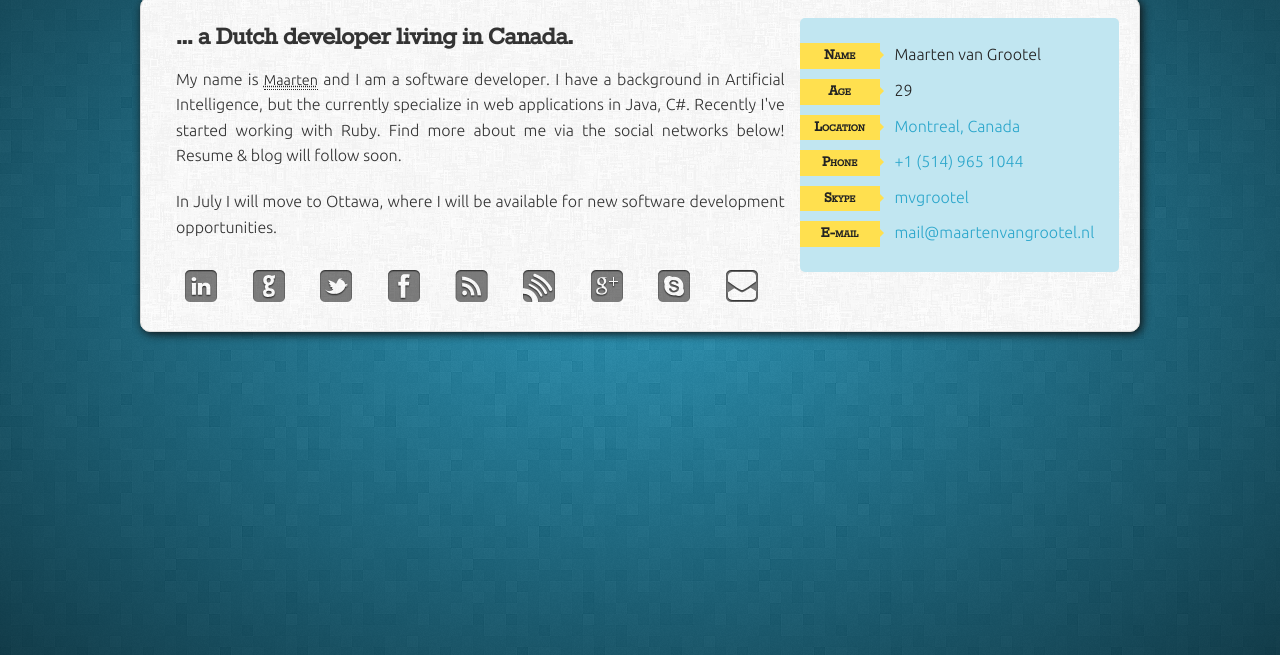
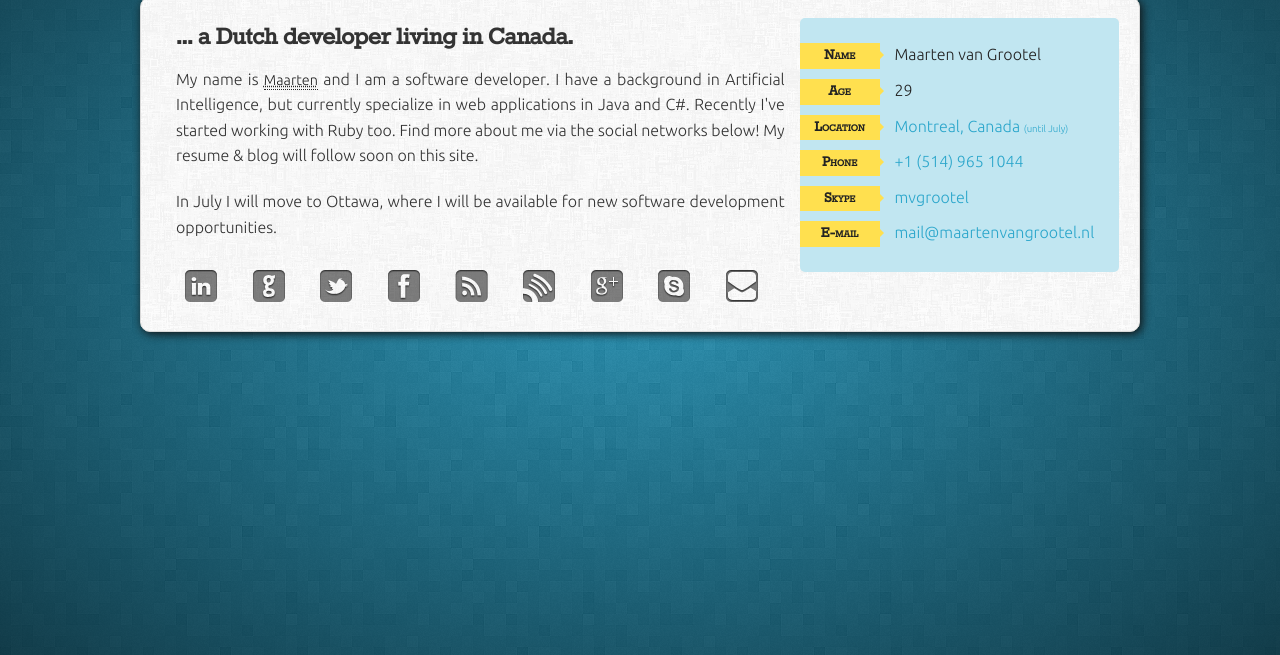
Before and after one commit to maartenvg/vcard, a plain HTML site: page index.html in a window 1280 px wide. Shown: the part 145-800 px from the top of the page. Drawn offline with nearby package versions, Linux system fonts and the light colour scheme; files that its build step writes are made by us from their sources.

Commit message:
Textual updates on main area

```diff
--- a/index.html
+++ b/index.html
@@ -34,8 +34,8 @@
         <h3>... a Dutch developer living in Canada.</h3>
         <p>
           My name is <abbr title="Pronounced as /'maːrtə(n)/, but feel free to call me Martin">Maarten</abbr> and I am a software developer.
-          I have a background in Artificial Intelligence, but the currently specialize in web applications in Java, C#. Recently I've started working with Ruby.
-          Find more about me via the social networks below! Resume & blog will follow soon.
+          I have a background in Artificial Intelligence, but currently specialize in web applications in Java and C#. Recently I've started working with Ruby too.
+          Find more about me via the social networks below! My resume &amp; blog will follow soon on this site.
         </p>
         <p>
           In July I will move to Ottawa, where I will be available for new software development opportunities.
@@ -80,7 +80,7 @@
               <strong>Age</strong><span>29</span>
             </li>
             <li>
-              <strong>Location</strong><a href="http://goo.gl/maps/Kxazq">Montreal, Canada</a>
+              <strong>Location</strong><a href="http://goo.gl/maps/Kxazq">Montreal, Canada <small>(until July)</small></a>
             </li>
             <li>
               <strong>Phone</strong><a href="tel:+15149651044">+1 (514) 965 1044</a>
```
